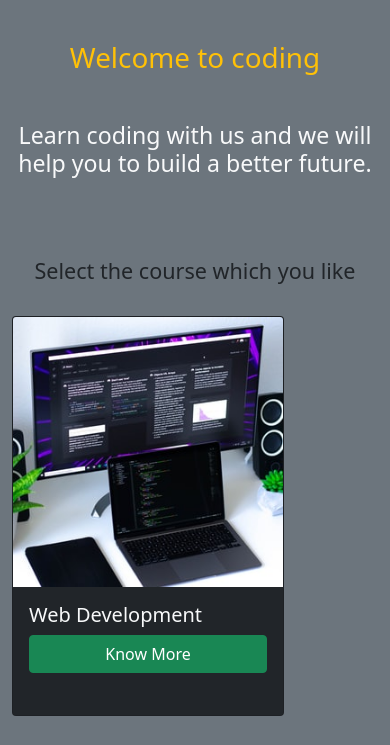
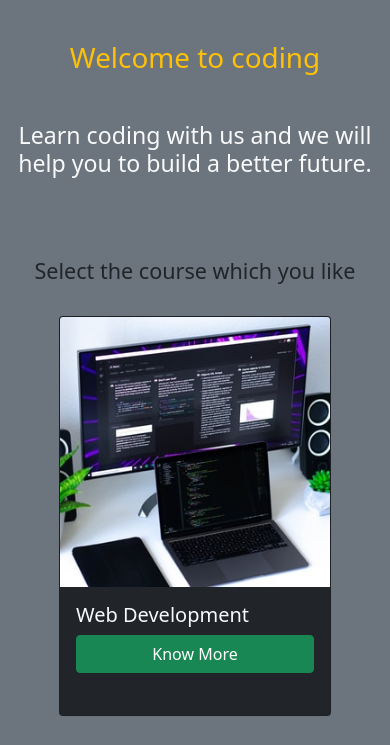
Before and after one commit to azharmd048/LearnMore, a plain HTML site: page index.html in a window 390 px wide. Shown: the part 63-808 px from the top of the page. Drawn offline with nearby package versions, Linux system fonts and the light colour scheme.

Commit message:
Added custom property for mobile users

```diff
--- a/phone.css
+++ b/phone.css
@@ -1,3 +1,4 @@
-body{
-    background-color: brown;
+.container .row .col .card{
+    display: block;
+    margin: 0px auto;
 }
```
